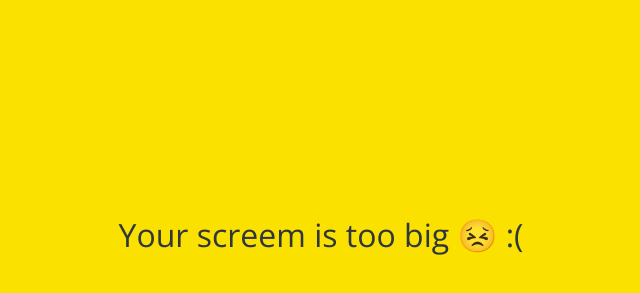
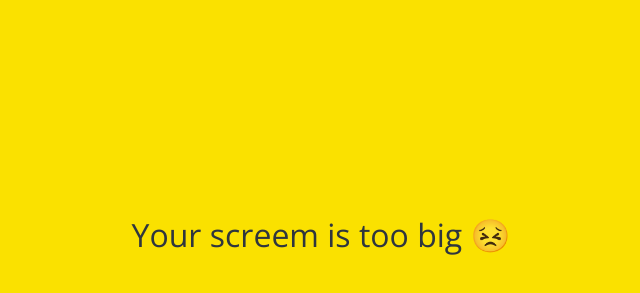
Before and after one commit to TheJ8467/kokoa-clone-2020, a plain HTML site: page friends.html in a window 1280 px wide. Shown: the part 165-458 px from the top of the page, without its empty margins (319-959 px from the left). Drawn offline with nearby package versions, Linux system fonts and the light colour scheme.

Commit message:
Update friends.html

```diff
--- a/friends.html
+++ b/friends.html
@@ -86,7 +86,7 @@
     </div>
 
     <div id="no-mobile">
-        <span>Your screem is too big 😣 :(</span>
+        <span>Your screem is too big 😣</span>
     </div>
 
     <script src="https://kit.fontawesome.com/25a1753d46.js" crossorigin="anonymous"></script>
```
